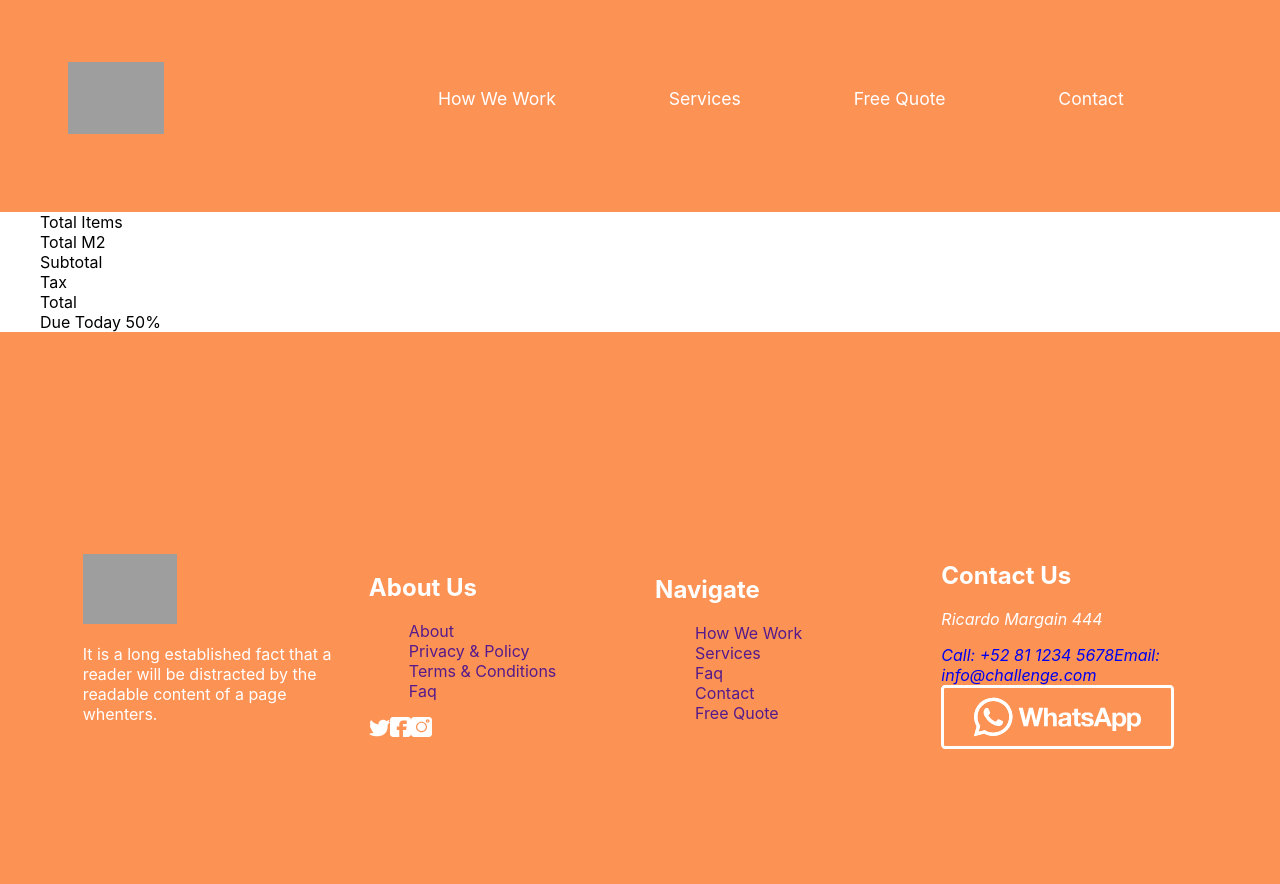
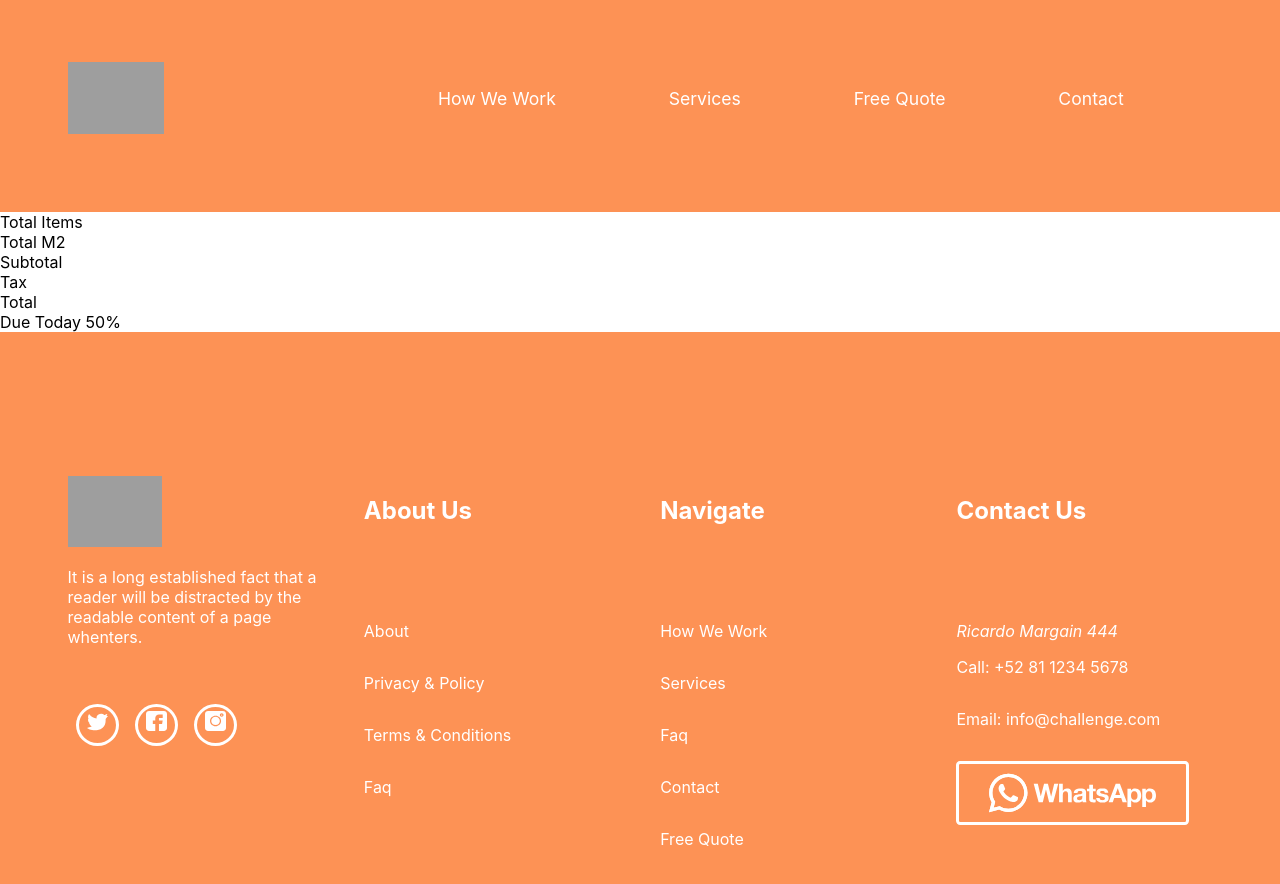
Before and after one commit to moy98/Proficient-Junior-Developer-Challenge, a React (Create React App) app: page / in a window 1280 px wide. Shown: the top 884 px of the page. Built offline with nearby package versions, Linux system fonts and the light colour scheme; grey boxes are pictures that could not be loaded.

Commit message:
terminado primera version del header y footer

```diff
--- a/public/index.html
+++ b/public/index.html
@@ -10,34 +10,15 @@
       content="Web site created using create-react-app"
     />
     <link rel="apple-touch-icon" href="%PUBLIC_URL%/logo192.png" />
-    <!--
-      manifest.json provides metadata used when your web app is installed on a
-      user's mobile device or desktop. See https://developers.google.com/web/fundamentals/web-app-manifest/
-    -->
+
     <link rel="manifest" href="%PUBLIC_URL%/manifest.json" />
-    <!--
-      Notice the use of %PUBLIC_URL% in the tags above.
-      It will be replaced with the URL of the `public` folder during the build.
-      Only files inside the `public` folder can be referenced from the HTML.
 
-      Unlike "/favicon.ico" or "favicon.ico", "%PUBLIC_URL%/favicon.ico" will
-      work correctly both with client-side routing and a non-root public URL.
-      Learn how to configure a non-root public URL by running `npm run build`.
-    -->
-    <title>React App</title>
+
+    <title>Proficient-Junior-Developer-Challenge</title>
   </head>
   <body>
     <noscript>You need to enable JavaScript to run this app.</noscript>
     <div id="root"></div>
-    <!--
-      This HTML file is a template.
-      If you open it directly in the browser, you will see an empty page.
 
-      You can add webfonts, meta tags, or analytics to this file.
-      The build step will place the bundled scripts into the <body> tag.
-
-      To begin the development, run `npm start` or `yarn start`.
-      To create a production bundle, use `npm run build` or `yarn build`.
-    -->
   </body>
 </html>
--- a/src/assets/css/App.css
+++ b/src/assets/css/App.css
@@ -1,4 +1,3 @@
-
 .App {
 
   text-align: left;
@@ -14,10 +13,16 @@
 
 a {
   text-decoration: none;
+  font-style: normal;
 
 
 }
+
 li {
   list-style: none;
 
 }
+
+ul {
+  padding-left: 0;
+}
--- a/src/assets/css/ComponentFooter.css
+++ b/src/assets/css/ComponentFooter.css
@@ -2,8 +2,8 @@
     display: flex;
 
     max-width: 71.56rem;
-    justify-content: space-around;
-    align-items: center;
+    align-items: flex-start;
+    justify-content: space-between;
     min-height: 37.375rem;
     margin: auto;
     color: #FFFFFF;
@@ -11,10 +11,33 @@
     flex-wrap: wrap;
 }
 
-.App-logo-footer {
+.Footer-section {
+    width: 16rem;
+    margin-top: 8rem;
+
+}
+
+.Footer-section h2 {
+    margin-bottom: 6rem;
+}
+
+.Footer-logo {
     width: 5.9rem;
 }
 
-.Footer-section {
-    width: 16rem;
+.Logo-text {
+    margin-bottom: 4rem;
 }
+
+.Footer-icon {
+    margin: 0.5rem;
+    padding: 0.5rem;
+    border: 3px solid #FFFFFF;
+    border-radius: 50%;
+}
+
+.Footer-text {
+    color: #FFFFFF;
+    display: flex;
+    margin-bottom: 2rem;
+}
--- a/src/components/ComponentFooter.js
+++ b/src/components/ComponentFooter.js
@@ -12,8 +12,14 @@ const ComponentFooter = () => {
     <div>
       <footer className='App-footer'>
         <section className='Footer-section'>
-          <img src={logo} className="App-logo-footer" alt="logo" />
-          <p>It is a long established fact that a reader will be distracted by the readable content of a page whenters. </p>
+          <img src={logo} className="Footer-logo" alt="logo" />
+          <p className='Logo-text'>It is a long established fact that a reader will be distracted by the readable content of a page whenters. </p>
+
+          <div>
+            <a className='Footer-icon' href='https://twitter.com/'><img src={twitter} /></a>
+            <a className='Footer-icon' href='https://www.facebook.com/'><img src={facebook} /></a>
+            <a className='Footer-icon' href='https://www.instagram.com/'><img src={instagram} /></a>
+          </div>
         </section>
 
         <section className='Footer-section'>
@@ -22,18 +28,13 @@ const ComponentFooter = () => {
 
           <div>
             <ul>
-              <li><a className='' href=''>About</a></li>
-              <li><a className='' href=''>Privacy & Policy</a></li>
-              <li><a className='' href=''>Terms & Conditions</a></li>
-              <li><a className='' href=''>Faq</a></li>
+              <li><a className='Footer-text' href=''>About</a></li>
+              <li><a className='Footer-text' href=''>Privacy & Policy</a></li>
+              <li><a className='Footer-text' href=''>Terms & Conditions</a></li>
+              <li><a className='Footer-text' href=''>Faq</a></li>
             </ul>
           </div>
 
-          <div>
-            <a href=''><img src={twitter} /></a>
-            <a href=''><img src={facebook} /></a>
-            <a href=''><img src={instagram} /></a>
-          </div>
 
         </section>
 
@@ -42,11 +43,11 @@ const ComponentFooter = () => {
 
 
           <ul>
-            <li><a className='' href=''>How We Work</a></li>
-            <li><a className='' href=''>Services</a></li>
-            <li><a className='' href=''>Faq</a></li>
-            <li><a className='' href=''>Contact</a></li>
-            <li><a className='' href=''>Free Quote</a></li>
+            <li><a className='Footer-text' href=''>How We Work</a></li>
+            <li><a className='Footer-text' href=''>Services</a></li>
+            <li><a className='Footer-text' href=''>Faq</a></li>
+            <li><a className='Footer-text' href=''>Contact</a></li>
+            <li><a className='Footer-text' href=''>Free Quote</a></li>
           </ul>
 
 
@@ -57,8 +58,8 @@ const ComponentFooter = () => {
           <h2>Contact  Us</h2>
           <address>
             <p>Ricardo Margain 444 </p>
-            <a href='tel:+528112345678'> Call: +52 81 1234 5678</a>
-            <a href='mailto:info@challenge.com'>Email: info@challenge.com</a>
+            <a className='Footer-text' href='tel:+528112345678'> Call: +52 81 1234 5678</a>
+            <a className='Footer-text' href='mailto:info@challenge.com'>Email: info@challenge.com</a>
 
           </address>
 
```
Also changed, not shown: public/manifest.json, src/assets/css/index.css (line endings or trailing spaces).
